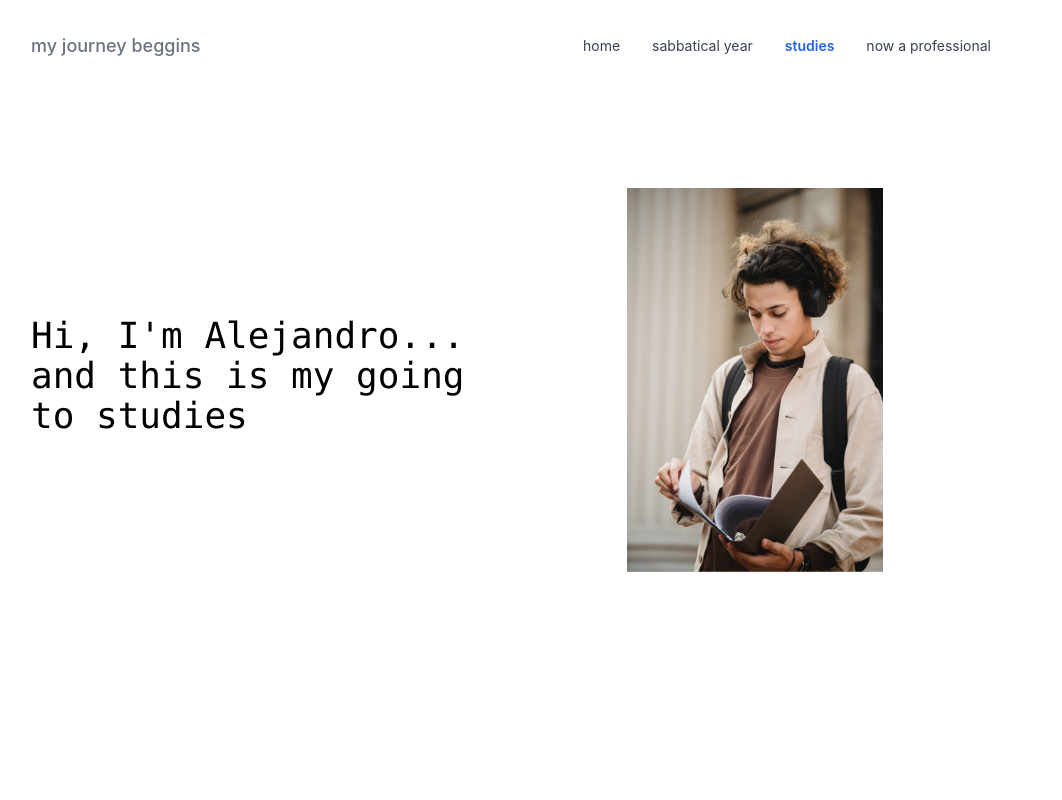
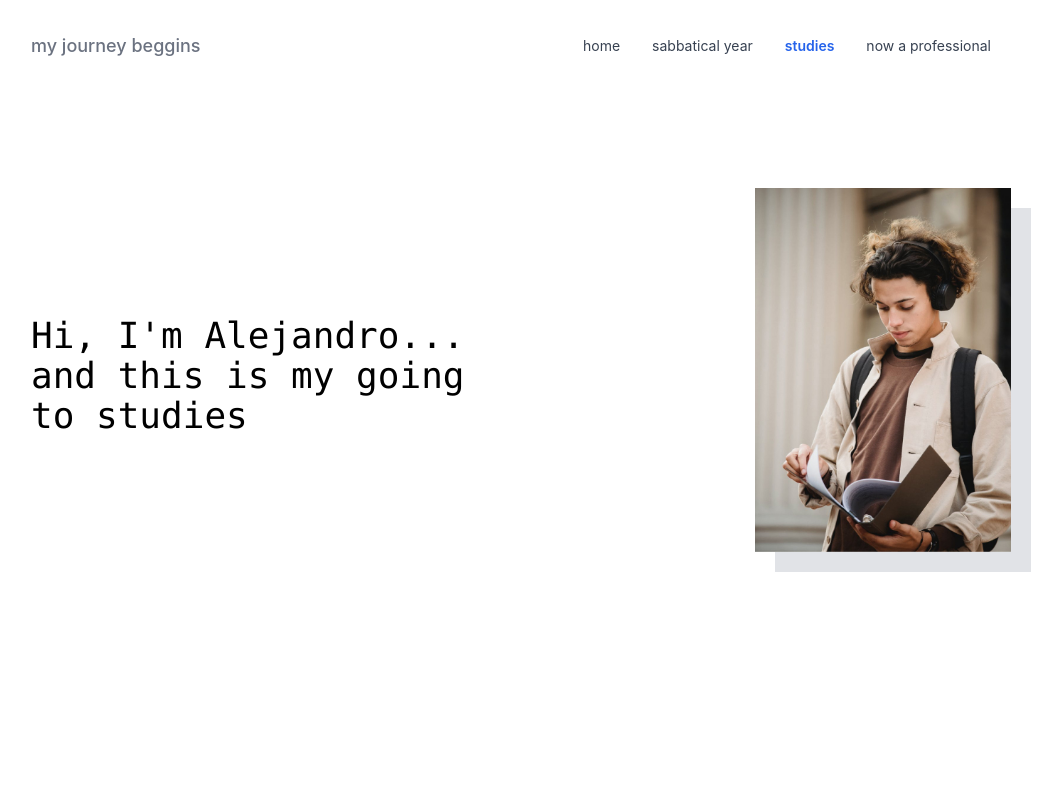
Before and after one commit to alerandon/my-journey-beggins, a Next.js app: page /studies in a window 1280 px wide. Shown: the top 800 px of the page, without its empty margins (129-1191 px from the left). Built offline with nearby package versions, Linux system fonts and the light colour scheme.

Commit message:
adjusted shadow for img

```diff
--- a/components/HeroSection.tsx
+++ b/components/HeroSection.tsx
@@ -10,8 +10,15 @@ export default function HeroSection({ main_text, image_src }: HeroSectionProps)
                 <div className="max-w-md md:w-1/2 md:mr-10 pt-10 md:pt-24 lg:pt-32 mx-auto">
                     <h1 className="font-mono text-2xl sm:text-3xl lg:text-4xl text-center md:text-left">{main_text}</h1>
                 </div>
-                <div className="md:w-1/2 md:flex md:justify-end">
-                    <img className="max-w-sm max-h-full mx-auto w-48 md:w-52 lg:w-64 h-auto" src={image_src} alt=" " />
+                <div className="md:w-1/2 flex justify-center">
+                    <div className="relative h-72 lg:h-96 w-min">
+                        <img
+                            className="absolute z-10 max-w-sm max-h-full left-1/3 lg:left-1/4 w-48 md:w-52 lg:w-64 pb-5"
+                            src={image_src}
+                            alt=" "
+                        />
+                        <div className="absolute z-0 w-48 md:w-52 lg:w-64 left-1/3 lg:left-1/4 mx-auto bg-gray-400 opacity-30 inset-y-0 mt-5 ml-5" />
+                    </div>
                 </div>
             </div>
         );
```
